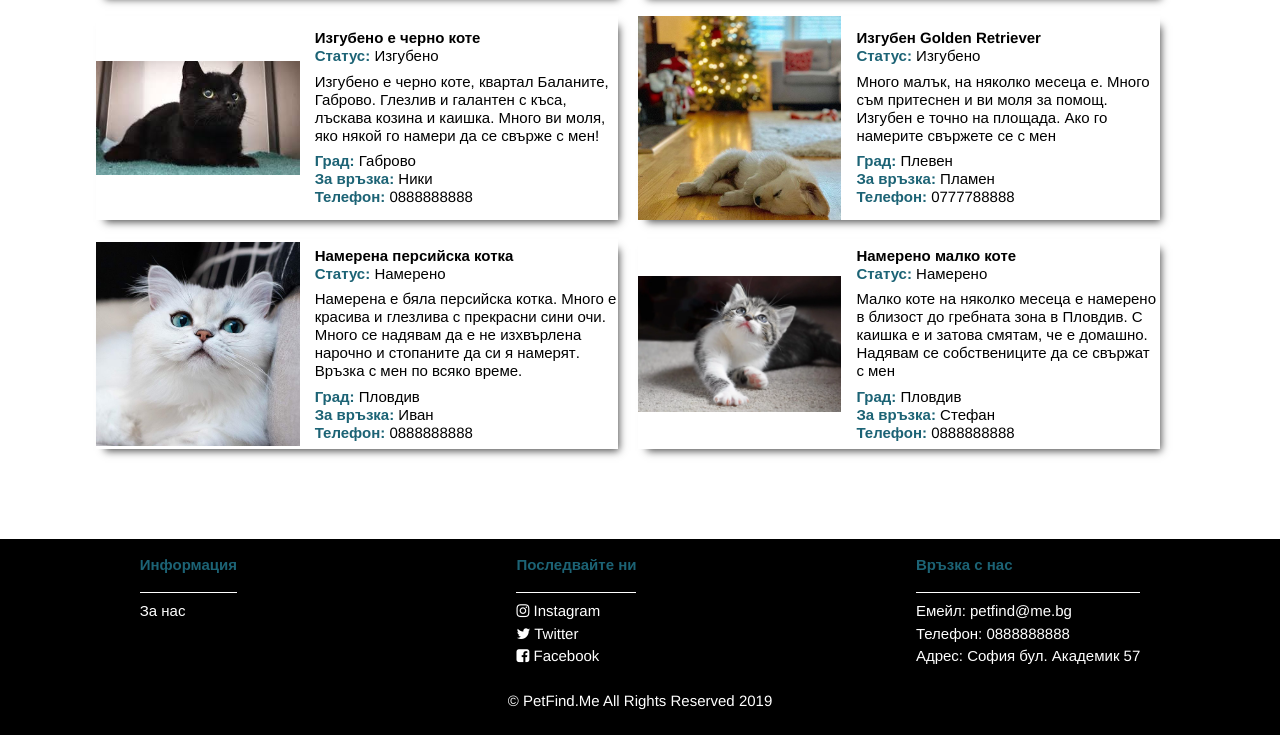
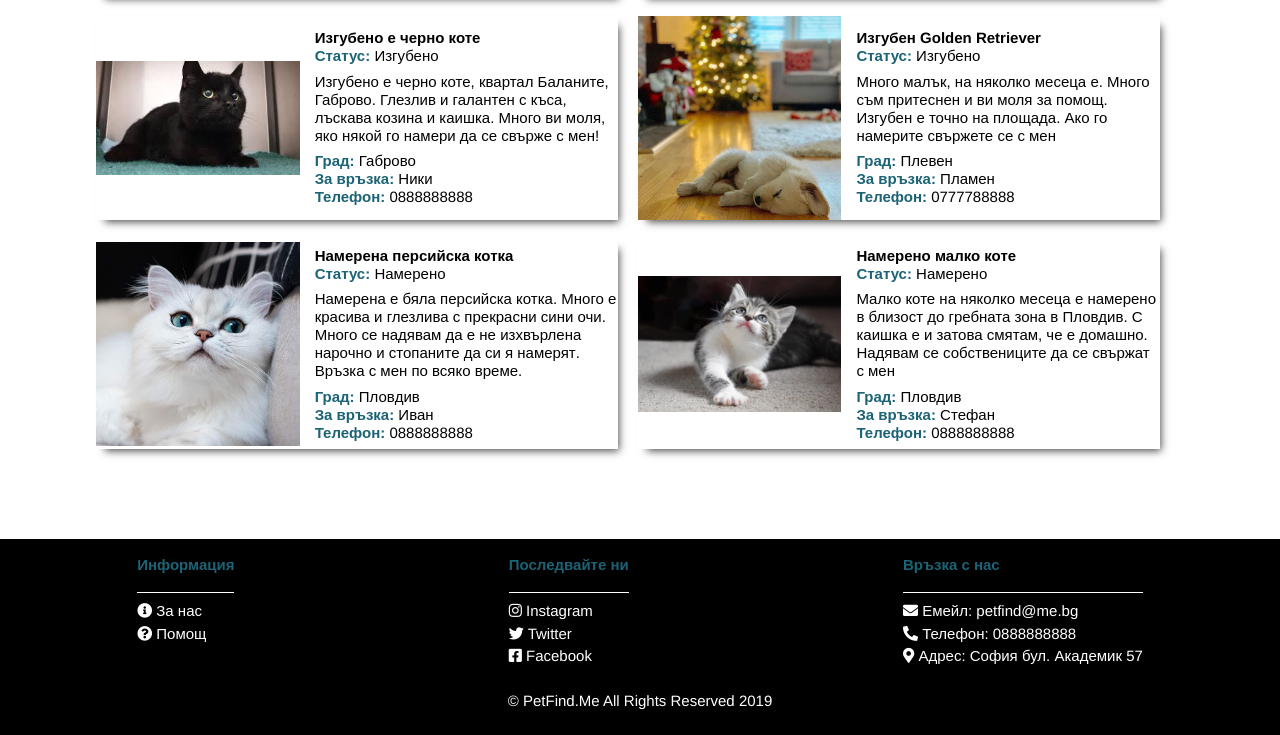
Before and after one commit to Niicksan/petfind.me, a website: page index.html in a window 1280 px wide. Shown: the part 692-1427 px from the top of the page. Drawn offline with nearby package versions, Linux system fonts and the light colour scheme.

Commit message:
Edited Home page

```diff
--- a/index.html
+++ b/index.html
@@ -9,7 +9,7 @@
 
     <link rel="stylesheet" href="css/index.css">
     <link rel="stylesheet" href="css/main.css">
-    <link rel="stylesheet" href="https://cdnjs.cloudflare.com/ajax/libs/font-awesome/4.7.0/css/font-awesome.min.css">
+    <link rel="stylesheet" href="https://cdnjs.cloudflare.com/ajax/libs/font-awesome/5.10.0-14/css/all.min.css">
 
     <link rel="icon" href="images/logo.png" sizes="32x32" />
     <link rel="icon" href="images/logo.png" sizes="192x192" />
@@ -31,8 +31,8 @@
             <label for="menuToggle" class="menu-icon"><i class="fa fa-bars"></i></label>
             <ul id="menu">
                 <a href="index.html"><li><i class="fa fa-home"></i> Начало</li></a>
-                <a href="pages/about.html"><li><i class="fa fa-info-circle"></i> За нас</li></a>
-                <a href="pages/contacts.html"><li><i class="fa fa-phone"></i> Контакти</li></a>
+                <a href="pages/about.html"><i class="fa fa-search-location"></i> Изгубени</li></a>
+                <a href="pages/contacts.html"><i class="far fa-check-circle"></i> Намерени</li></a>
                 <a href="pages/add.html"><li><i class="fa fa-plus-circle"></i> Подай сигнал</li></a>
             </ul>
         </nav>
@@ -233,25 +233,26 @@
           <div class="about">
             <h4>Информация</h4>
             <ul>
-              <a href="pages/about.html"><li>За нас</li> </a>
+              <a href="pages/about.html"><li><i class="fas fa-info-circle"></i> За нас</li> </a>
+              <a href="pages/contacts.html"><i class="fas fa-question-circle"></i> Помощ</li></a>
             </ul>
           </div>
 
           <div class="social">
             <h4>Последвайте ни</h4>
             <ul>
-              <a href="https://www.instagram.com/" class="instagram"><li><i class="fa fa-instagram instagram"></i class="instagram"> Instagram</li></a>
-              <a href="https://twitter.com/" class="twitter" ><li><i class="fa fa-twitter twitter"></i> Twitter</li></a>
-              <a href="https://facebook.com" class="facebook"><li><i class="fa fa-facebook-square facebook"></i> Facebook</li></a>
+              <a href="https://www.instagram.com/" class="instagram"><li><i class="fab fa-instagram instagram"></i class="instagram"> Instagram</li></a>
+              <a href="https://twitter.com/" class="twitter" ><li><i class="fab fa-twitter twitter"></i> Twitter</li></a>
+              <a href="https://facebook.com" class="facebook"><li><i class="fab fa-facebook-square facebook"></i> Facebook</li></a>
             </ul>
           </div>
 
           <div class="contact">
             <h4>Връзка с нас</h4>
             <ul>
-              <li>Емейл: petfind@me.bg</li>
-              <li>Телефон: 0888888888</li>
-              <li>Адрес: София бул. Академик 57</li>
+              <li><i class="fas fa-envelope"></i> Емейл: petfind@me.bg</li>
+              <li><i class="fa fa-phone-alt"></i> Телефон: 0888888888</li>
+              <li><i class="fas fa-map-marker-alt"></i> Адрес: София бул. Академик 57</li>
             </ul>
           </div>
         </section>
```
